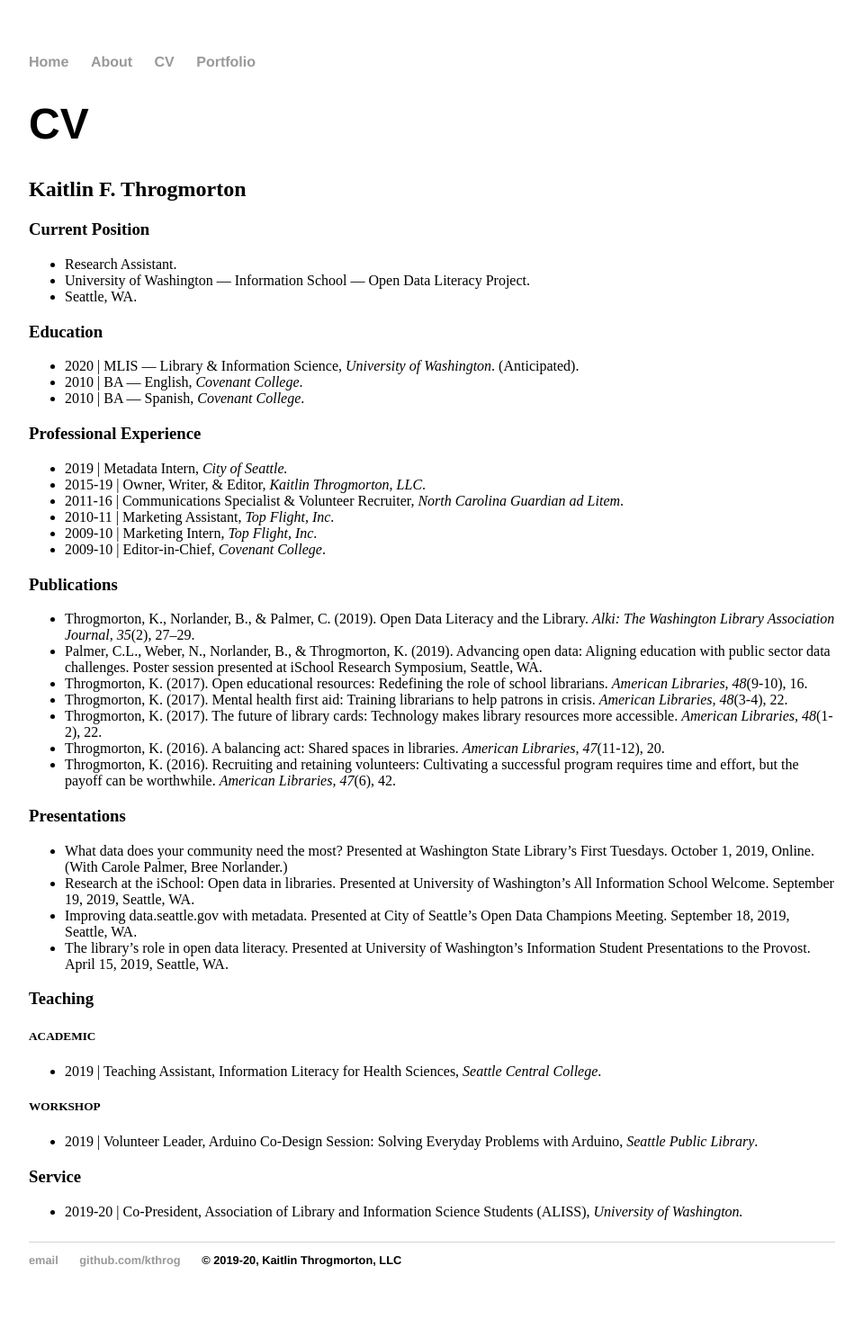
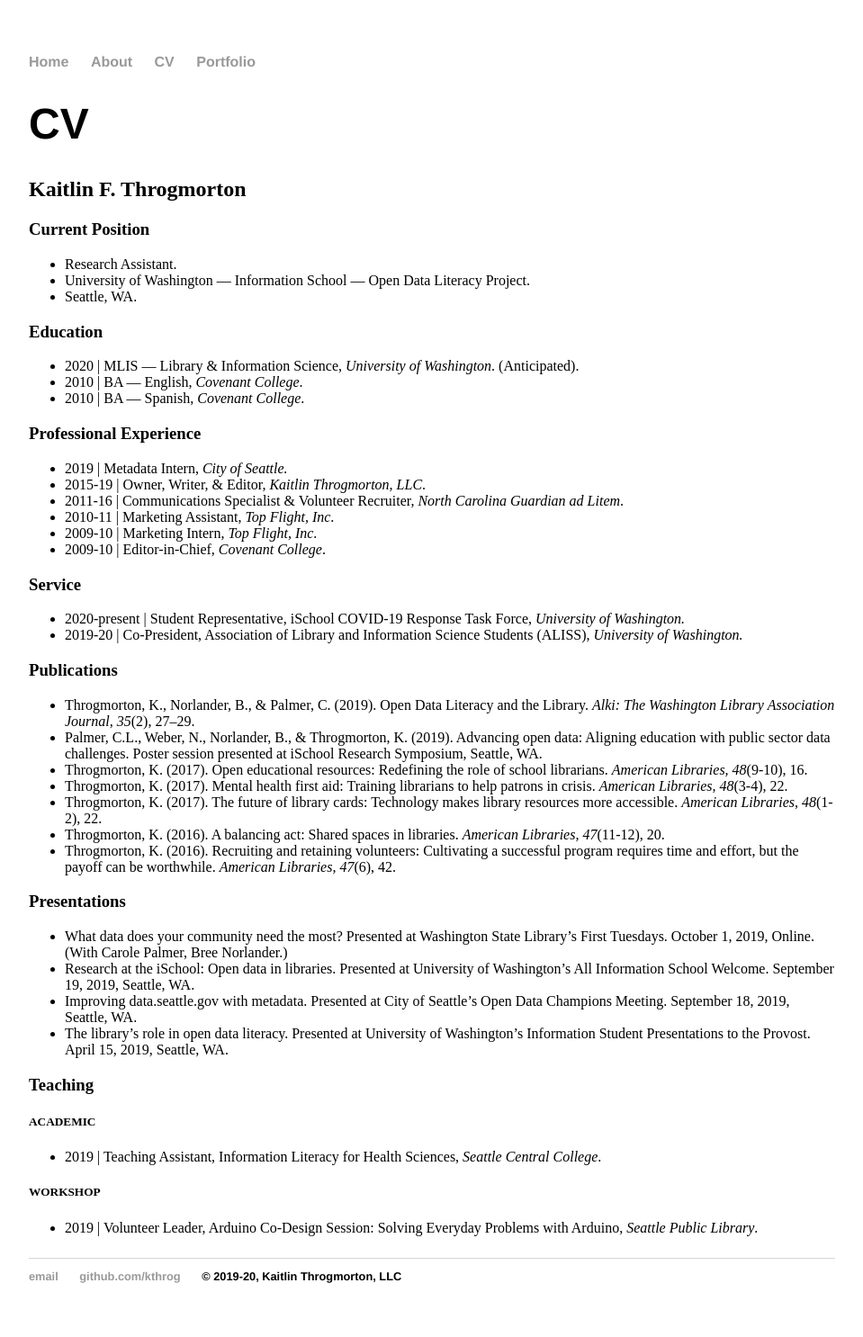
Before and after one commit to kthrog/old_site, a Jekyll site: the page built from CV/index.html, in a window 1280 px wide. Shown: the whole page at 90% size, without its empty margins (160-1119 px from the left). Built offline with Jekyll 4.4.1, drawn with Linux system fonts in a browser that asks for light colours.

```diff
--- a/CV/index.html
+++ b/CV/index.html
@@ -30,6 +30,12 @@ title: CV
 			<li>2009-10 | Editor-in-Chief, <i>Covenant College</i>.</li>
 			</ul>
 
+		<h3>Service</h3>
+			<ul>
+			<li>2020-present | Student Representative, iSchool COVID-19 Response Task Force, <i>University of Washington.</i></li>
+			<li>2019-20 | Co-President, Association of Library and Information Science Students (ALISS), <i>University of Washington.</i></li>
+			</ul>
+
 		<h3>Publications</h3>
 			<ul>
 			<li>Throgmorton, K., Norlander, B., & Palmer, C. (2019). Open Data Literacy and the Library. <i>Alki: The Washington Library Association Journal, 35</i>(2), 27–29.</li>
@@ -60,11 +66,6 @@ title: CV
 			<li>2019 | Volunteer Leader, Arduino Co-Design Session: Solving Everyday Problems with Arduino, <i>Seattle Public Library</i>.</li>
 			</ul>
 
-		<h3>Service</h3>
-			<ul>
-			<li>2019-20 | Co-President, Association of Library and Information Science Students (ALISS), <i>University of Washington.</i></li>
-			</ul>
-
 
 		<p>
 		<p>
```
